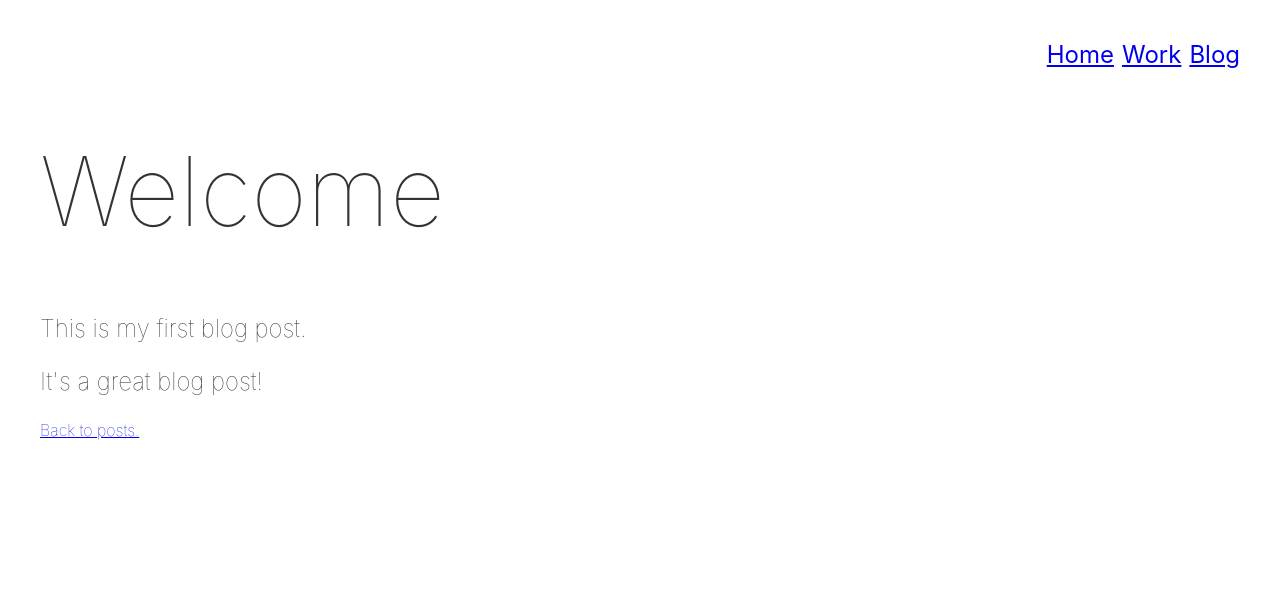
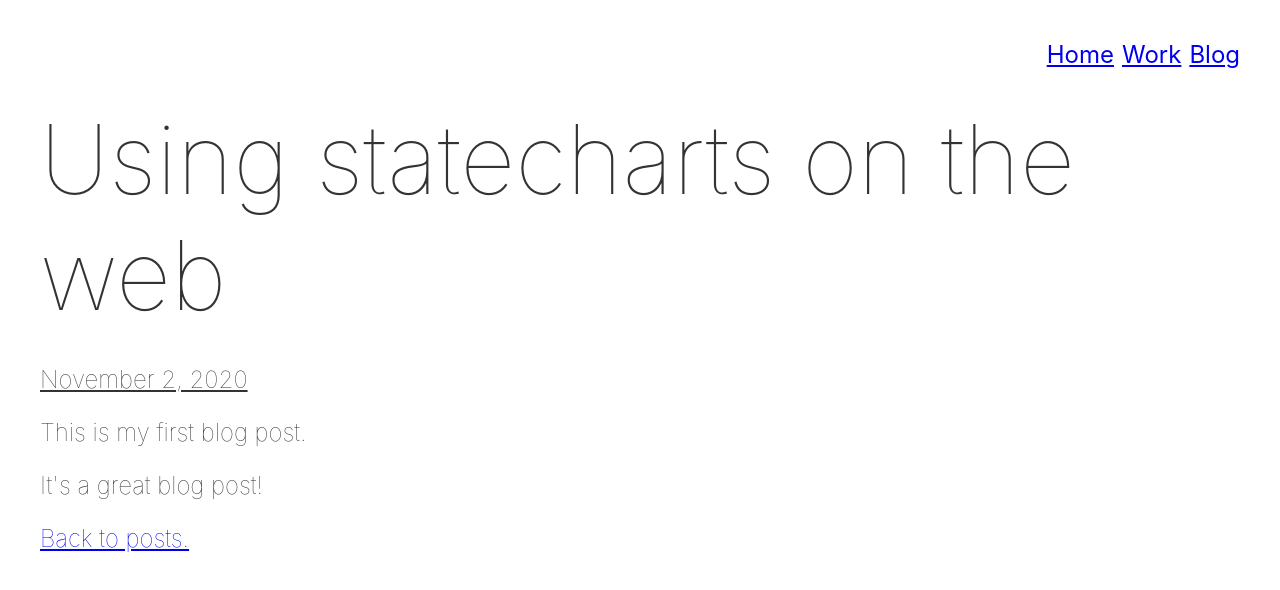
Before and after one commit to ciaran-conners/personal-site-svelte, a Svelte app: page /blog/posts/1 in a window 1280 px wide. Shown: the top 590 px of the page. Built offline with nearby package versions, Linux system fonts and the light colour scheme.

Commit message:
Animations and more.

```diff
--- a/package.json
+++ b/package.json
@@ -20,6 +20,7 @@
   },
   "dependencies": {
     "express": "^4.17.1",
+    "marked": "^1.2.2",
     "svelte-routing": "^1.4.2"
   }
 }
--- a/src/components/Blog.svelte
+++ b/src/components/Blog.svelte
@@ -29,9 +29,9 @@
   {:else}
     <h1 in:fly={{ x: 500, duration: 1000 }}>Welcome to my blog.</h1>
     <section in:fly={{ x: -500, duration: 1000, delay: 1000 }}>
-      {#each posts as { id, linkText }}
+      {#each posts as { id, title }}
         <h4>
-          <Link to="blog/posts/{id}">{linkText}</Link>
+          <Link to="blog/posts/{id}">{title}</Link>
         </h4>
       {/each}
     </section>
--- a/src/components/BlogPost.svelte
+++ b/src/components/BlogPost.svelte
@@ -1,7 +1,13 @@
 <script>
-  import { fly } from 'svelte/transition';
+  import { fade, fly } from 'svelte/transition';
+  import marked from 'marked';
+
   import Link from 'svelte-routing/src/Link.svelte';
   import { posts } from '../lib/posts';
+
+  const fadeIn = {
+    duration: 1200
+  };
 
   let id;
 
@@ -13,6 +19,8 @@
 
   const currentPost = getPost(id, posts);
 
+  const currentPostHtml = marked(currentPost.body);
+
   export { id };
 </script>
 
@@ -21,22 +29,31 @@
     font-weight: var(--theme-fontWeight);
   }
   h1 {
-    font-size: var(--theme-fontSizeHeader);
+    font-size: var(--theme-fontSizeSubHeader);
     font-weight: inherit;
+    margin: var(--theme-spacingExtraLarge) 0;
   }
-  p {
+  article {
     font-size: var(--theme-fontSize)
+  }
+  article time {
+    text-decoration: underline;
   }
 </style>
 
-<main in:fly={{ y: 500, duration: 1000 }}>
-  <h1>
-    {currentPost.title}
-  </h1>
-
-  {#each currentPost.paragraphs as paragraph}
-    <p>{paragraph}</p>
-  {/each}
-
-  <Link to="/blog">Back to posts.</Link>
+<main>
+  <article>
+    <header>
+      <h1
+        in:fly={{ x: -500, duration: fadeIn.duration + 200 }}
+      >{currentPost.title}</h1>
+      <time in:fade={fadeIn}>{currentPost.timestamp}</time>
+    </header>
+    <section in:fade={fadeIn}>
+      {@html currentPostHtml}
+    </section>
+    <footer in:fade={fadeIn}>
+      <Link to="/blog">Back to posts.</Link>
+    </footer>
+  </article>
 </main>
--- a/src/lib/posts.js
+++ b/src/lib/posts.js
@@ -1,20 +1,27 @@
+const markdown = {
+  1: `
+  This is my first blog post.
+
+  It's a great blog post!
+  `,
+  2: `
+  This is my second blog post.
+
+  It's another great blog post!
+  `
+};
+
 export const posts = [
   {
     id: 1,
-    linkText: 'My first blog post.',
-    paragraphs: [
-      'This is my first blog post.',
-      'It\'s a great blog post!'
-    ],
-    title: 'Welcome'
+    title: 'Using statecharts on the web',
+    body: markdown['1'],
+    timestamp: 'November 2, 2020'
   },
   {
     id: 2,
-    linkText: 'My second blog post.',
-    paragraphs: [
-      'This is my second blog post',
-      'It\'s another great blog post!'
-    ],
-    title: 'Welcome back'
+    title: 'A love letter to Svelte',
+    body: markdown['2'],
+    timestamp: 'November 3, 2020'
   }
 ];
```
Also changed, not shown: 1 other file (tests, documents, lock files or other folders).
